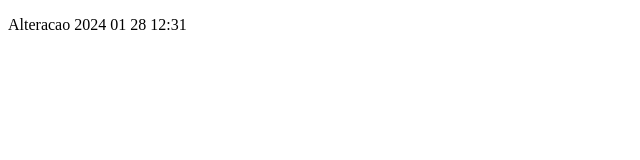
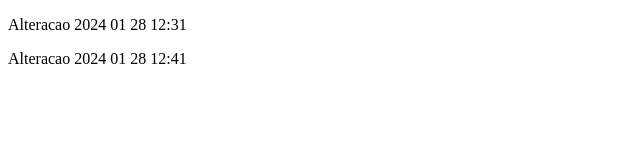
Before and after one commit to marcioottoboni/-GIT-ComandosBasicos, a plain HTML site: page index.html in a window 1280 px wide. Shown: the whole page, without its empty margins (0-640 px from the left). Drawn offline with Linux system fonts and the light colour scheme.

```diff
--- a/index.html
+++ b/index.html
@@ -5,6 +5,7 @@
     <meta name="viewport" content="width=device-width, initial-scale=1.0">
     <title>Documento  Teste</title>
     <p>Alteracao 2024 01 28 12:31</p>
+    <p>Alteracao 2024 01 28 12:41</p>
 </head>
 <body>
 
```
